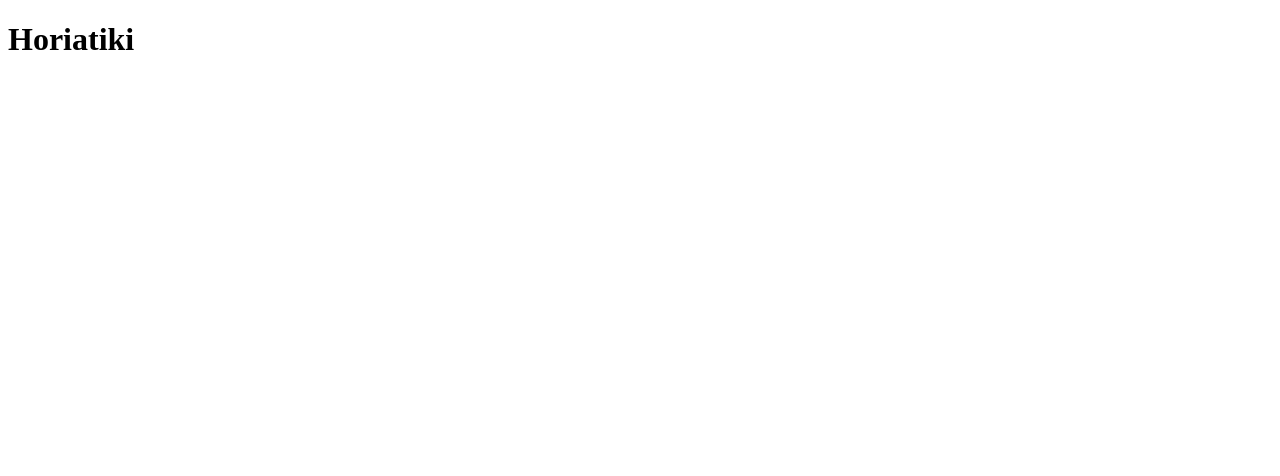
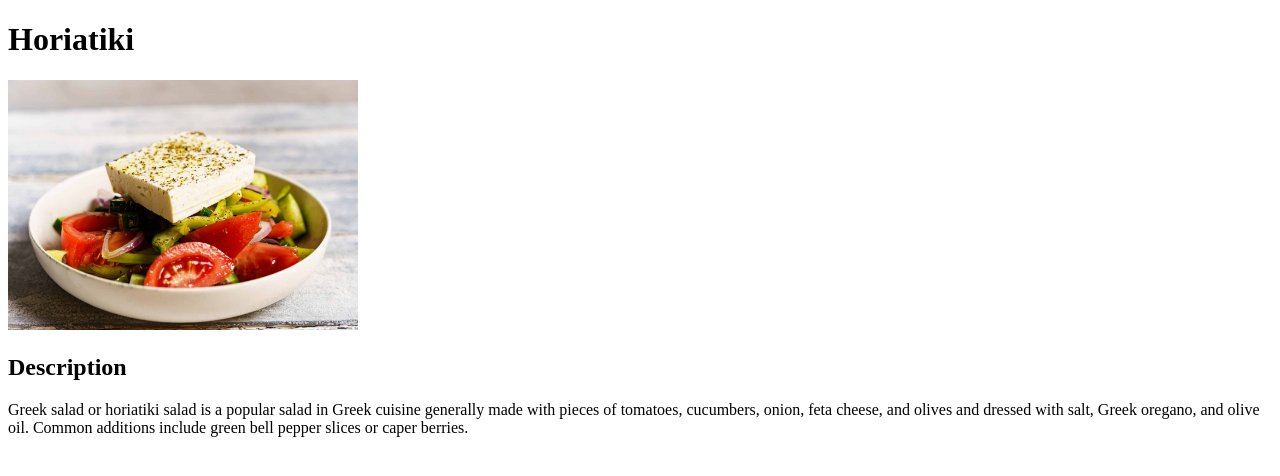
Before and after one commit to xmbalza/odin-recipes, a plain HTML site: page recipes/horiatiki.html in a window 1280 px wide. Drawn offline with Linux system fonts and the light colour scheme.

Commit message:
Add horiatiki image and description

```diff
--- a/recipes/horiatiki.html
+++ b/recipes/horiatiki.html
@@ -7,5 +7,18 @@
   </head>
   <body>
     <h1>Horiatiki</h1>
+    <img
+      src="./images/salad.jpeg"
+      alt="a colorful salad"
+      width="350"
+      height="250"
+    />
+    <h2>Description</h2>
+    <p>
+      Greek salad or horiatiki salad is a popular salad in Greek cuisine
+      generally made with pieces of tomatoes, cucumbers, onion, feta cheese, and
+      olives and dressed with salt, Greek oregano, and olive oil. Common
+      additions include green bell pepper slices or caper berries.
+    </p>
   </body>
 </html>
```
Also changed, not shown: index.html (+11 -3 lines), recipes/images/salad.jpeg (added).
